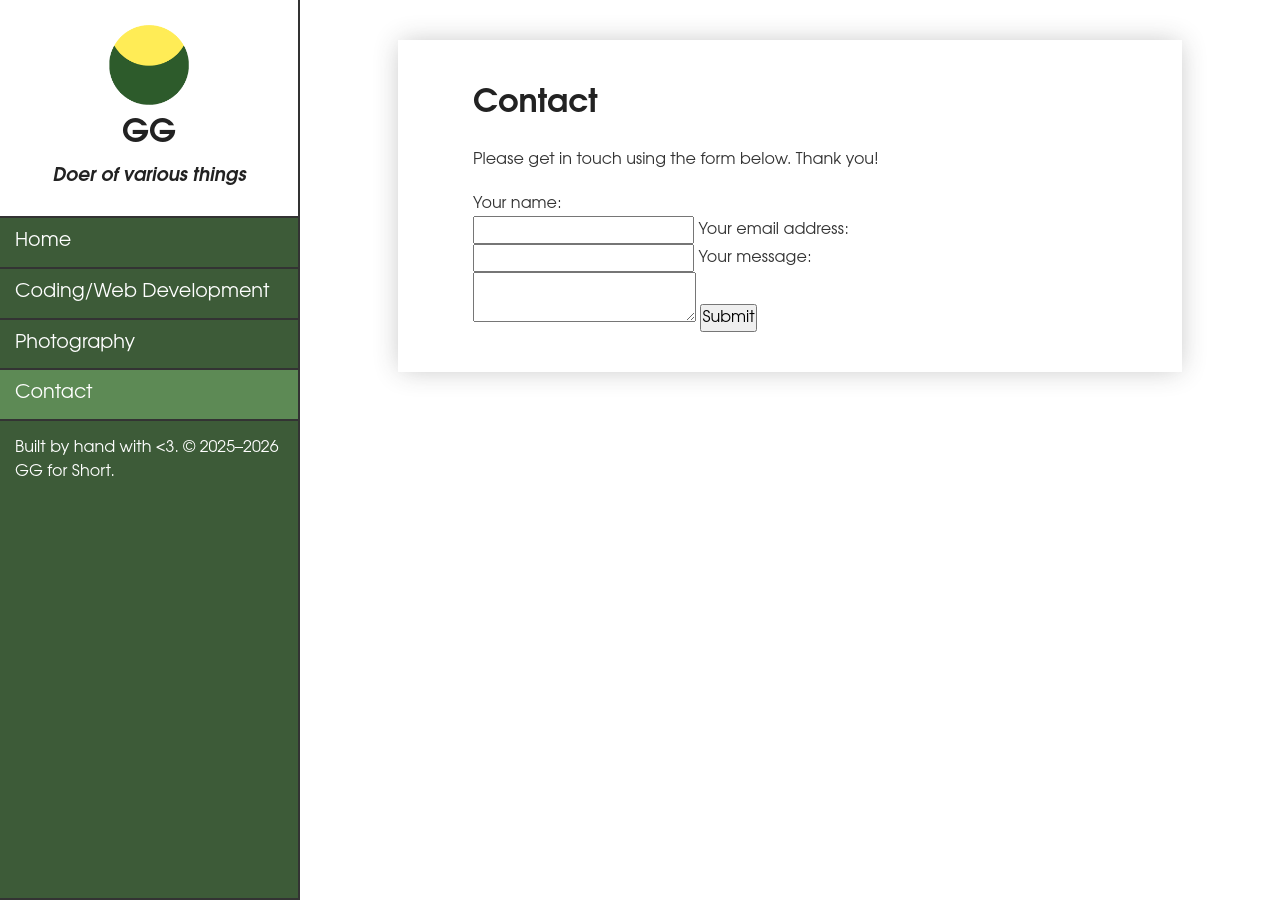
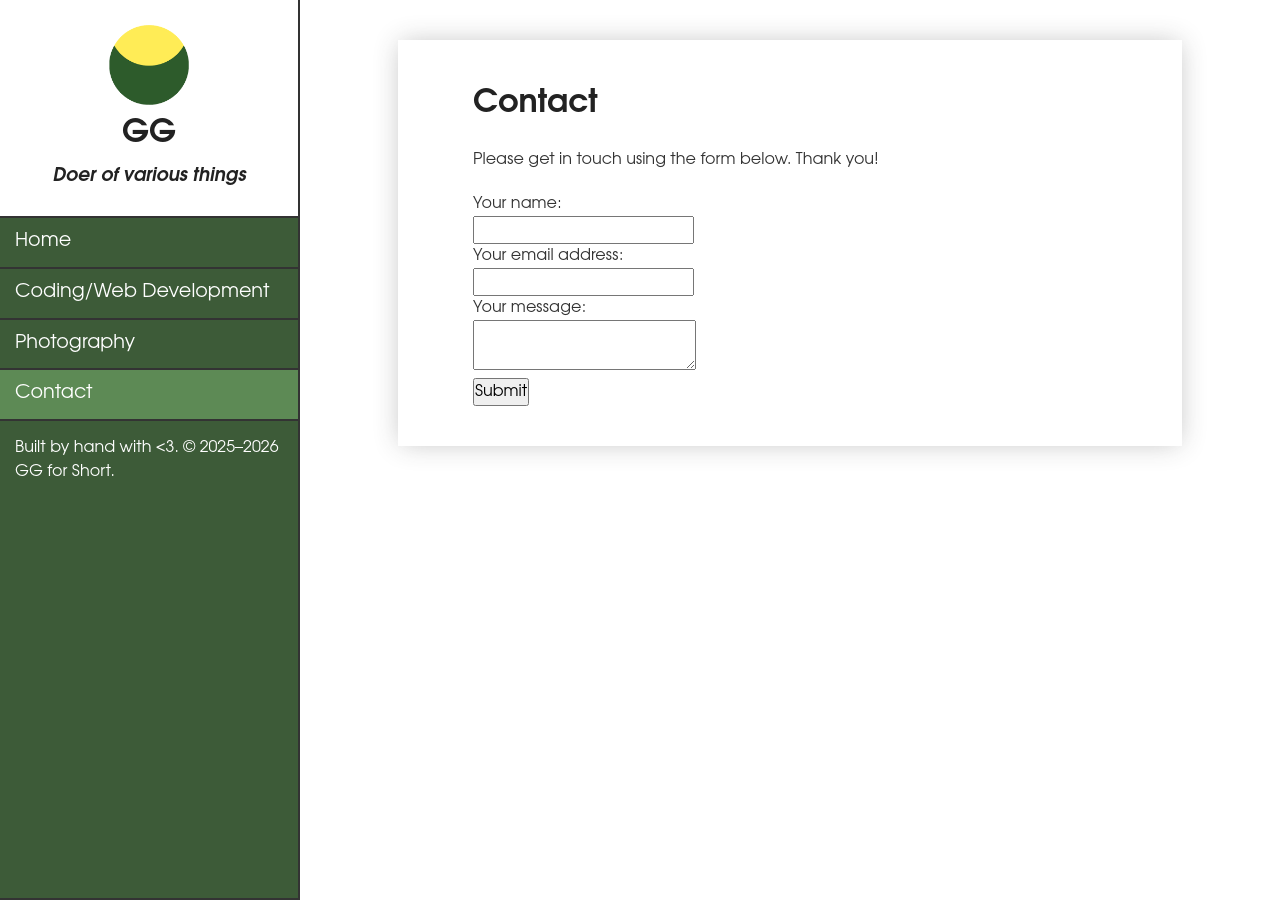
Before and after one commit to ggforshort/ggforshort.github.io, a Jekyll site: the page built from contact.md, in a window 1280 px wide. Built offline with Jekyll 4.4.1, drawn with Linux system fonts in a browser that asks for light colours.

Commit message:
Update contact.md

```diff
--- a/contact.md
+++ b/contact.md
@@ -11,14 +11,14 @@ Please get in touch using the form below. Thank you!
   <label>
     Your name:<br>
     <input type="text" name="name" required>
-  </label>
+  </label><br>
   <label>
     Your email address:<br>
     <input type="email" name="email" required>
-  </label>
+  </label><br>
   <label>
     Your message:<br>
     <textarea name="message" required></textarea>
-  </label>
+  </label><br>
   <button type="submit">Submit</button>
 </form>
```
